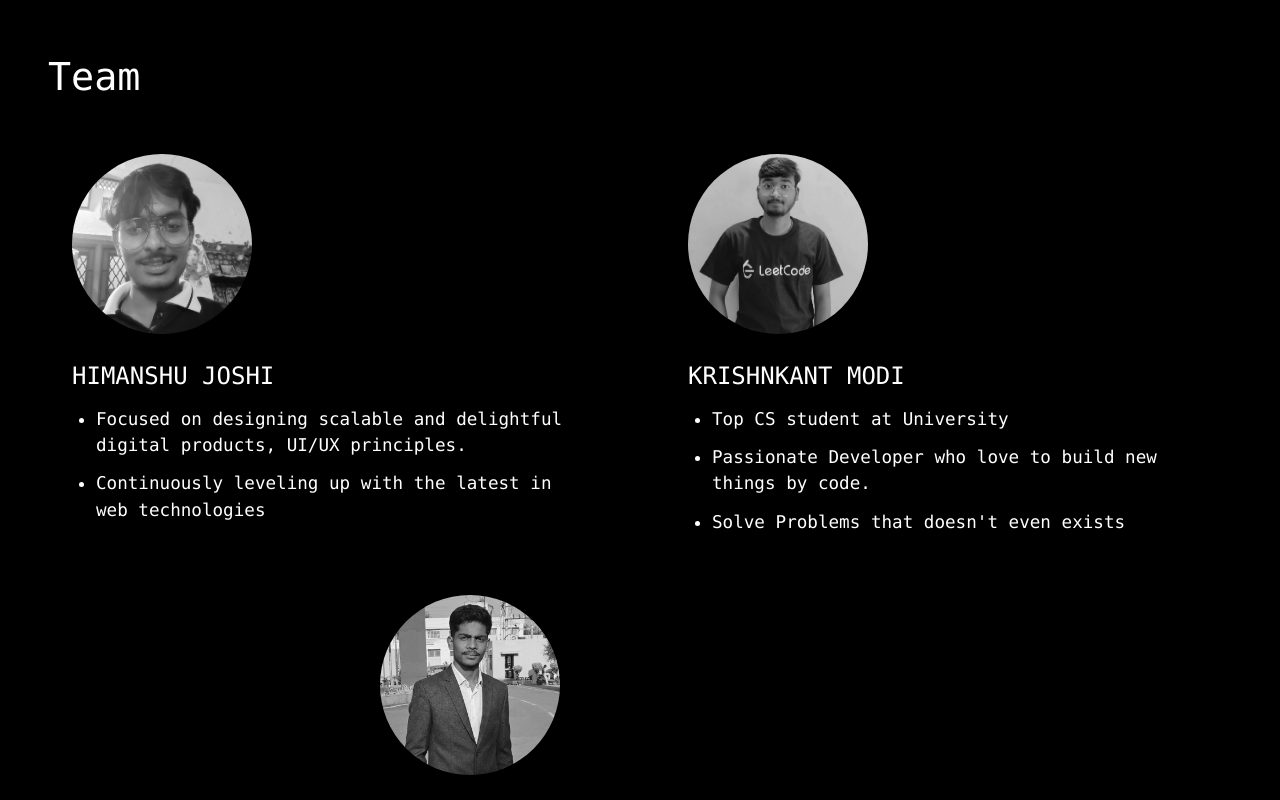
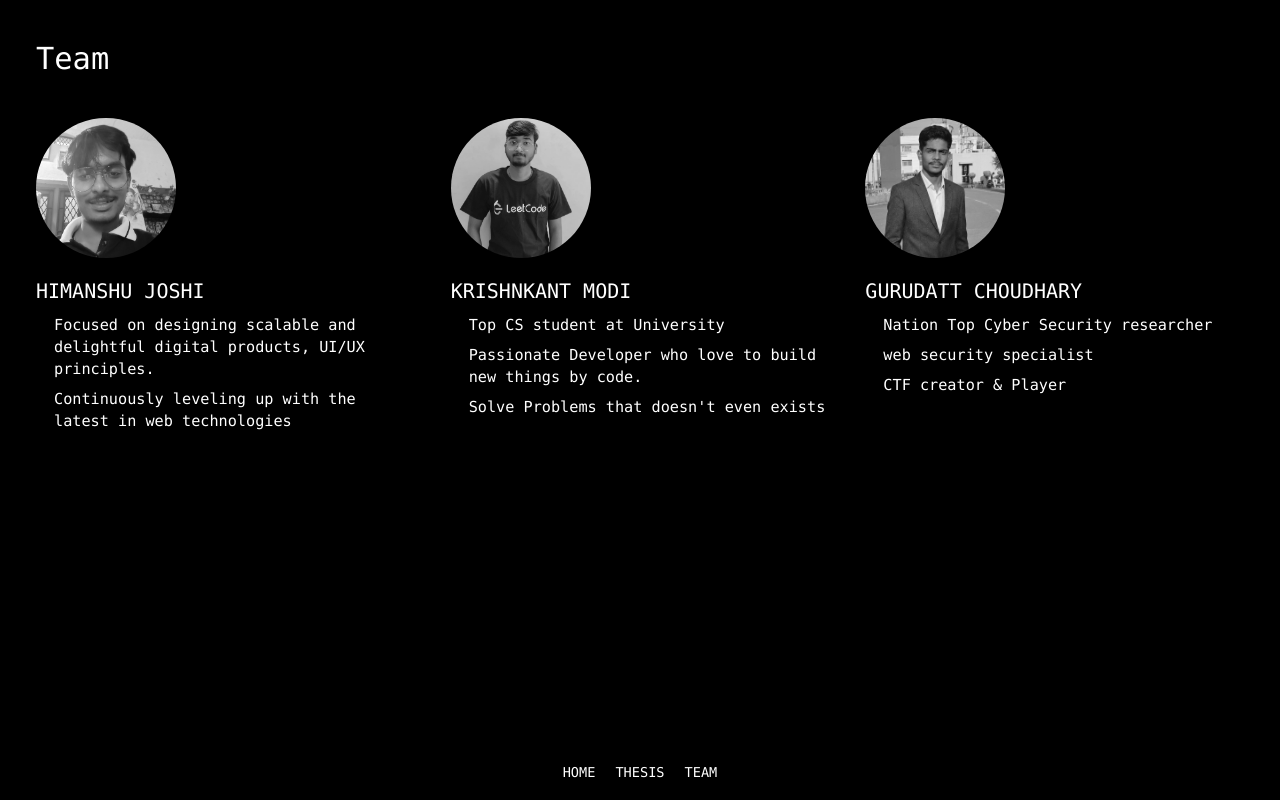
Before and after one commit to himanshujoshi0310/ATS_checker, a React (Vite) app: page /team in a window 1280 px wide. Shown: the top 800 px of the page. Built offline with nearby package versions, Linux system fonts and the light colour scheme.

Commit message:
Update Team.tsx

```diff
--- a/components/Team.tsx
+++ b/components/Team.tsx
@@ -12,15 +12,14 @@ const Team: React.FC = () => {
       minHeight: '100vh'
     }}>
       <div style={{
-        padding: '48px',
-        maxWidth: '1600px',
+        padding: '36px',
+        maxWidth: '1400px',
         margin: '0 auto',
         flex: 1
       }}>
         <h1 style={{
-          textAlign: 'left',
-          fontSize: '2.4em',
-          marginBottom: '48px'
+          fontSize: '1.9em',
+          marginBottom: '36px'
         }}>
           Team
         </h1>
@@ -29,7 +28,7 @@ const Team: React.FC = () => {
           display: 'flex',
           justifyContent: 'space-around',
           flexWrap: 'wrap',
-          gap: '48px'
+          gap: '36px'
         }}>
           {[
             {
@@ -66,17 +65,16 @@ const Team: React.FC = () => {
             <div
               key={i}
               style={{
-                flex: '1 1 400px',
-                textAlign: 'left',
-                maxWidth: '520px'
+                flex: '1 1 340px',
+                maxWidth: '420px'
               }}
             >
               <div style={{
-                width: '180px',
-                height: '180px',
+                width: '140px',
+                height: '140px',
                 borderRadius: '50%',
                 overflow: 'hidden',
-                marginBottom: '24px'
+                marginBottom: '18px'
               }}>
                 <img
                   src={member.img}
@@ -91,28 +89,22 @@ const Team: React.FC = () => {
               </div>
 
               <h2 style={{
-                fontSize: '1.5em',
-                marginBottom: '12px',
+                fontSize: '1.25em',
+                marginBottom: '8px',
                 textTransform: 'uppercase'
               }}>
-                <a
-                  href={member.link}
-                  style={{ textDecoration: 'none', color: '#fff' }}
-                >
+                <a href={member.link} style={{ color: '#fff', textDecoration: 'none' }}>
                   {member.name}
                 </a>
               </h2>
 
               <ul style={{
-                listStyleType: 'disc',
-                paddingLeft: '24px',
-                lineHeight: 1.5,
-                fontSize: '1.1em'
+                paddingLeft: '18px',
+                lineHeight: 1.45,
+                fontSize: '0.95em'
               }}>
                 {member.points.map((p, idx) => (
-                  <li key={idx} style={{ marginBottom: '12px' }}>
-                    {p}
-                  </li>
+                  <li key={idx} style={{ marginBottom: '8px' }}>{p}</li>
                 ))}
               </ul>
             </div>
@@ -121,13 +113,13 @@ const Team: React.FC = () => {
       </div>
 
       <footer style={{
-        padding: '24px',
+        padding: '18px',
         textAlign: 'center',
-        fontSize: '1em'
+        fontSize: '0.85em'
       }}>
-        <a href="/" style={{ color: '#fff', textDecoration: 'none', margin: '0 12px', textTransform: 'uppercase' }}>Home</a>
-        <a href="#" style={{ color: '#fff', textDecoration: 'none', margin: '0 12px', textTransform: 'uppercase' }}>Thesis</a>
-        <a href="/team" style={{ color: '#fff', textDecoration: 'none', margin: '0 12px', textTransform: 'uppercase' }}>Team</a>
+        <a href="/" style={{ color: '#fff', margin: '0 10px', textDecoration: 'none' }}>HOME</a>
+        <a href="#" style={{ color: '#fff', margin: '0 10px', textDecoration: 'none' }}>THESIS</a>
+        <a href="/team" style={{ color: '#fff', margin: '0 10px', textDecoration: 'none' }}>TEAM</a>
       </footer>
     </div>
   );
```
